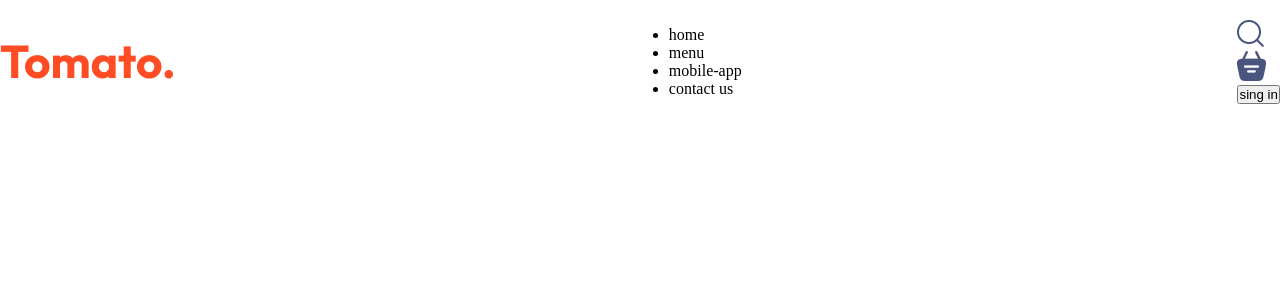
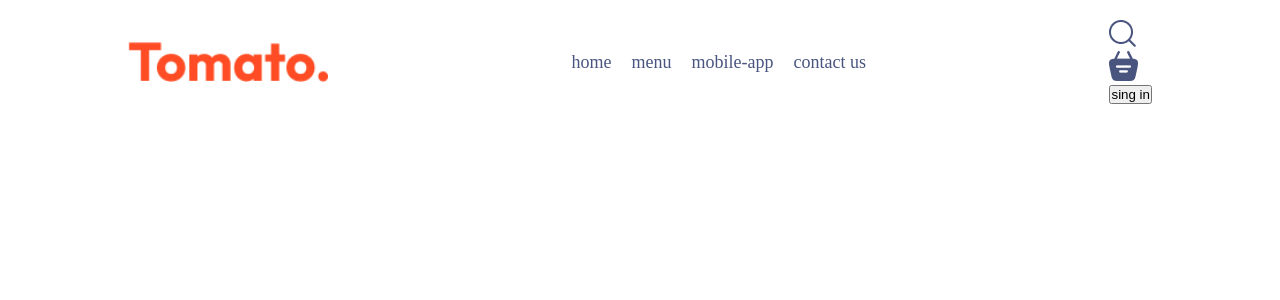
Before and after one commit to shaxa98/DliweryFood, a React (Vite) app in the folder Food/: page / in a window 1280 px wide. Shown: the top 300 px of the page. Built offline with nearby package versions, Linux system fonts and the light colour scheme.

Commit message:
update navbar-menu

```diff
--- a/Food/src/components/navbar/Navbar.css
+++ b/Food/src/components/navbar/Navbar.css
@@ -4,3 +4,17 @@
   justify-content: space-between;
   align-items: center;
 }
+.app {
+  width: 80%;
+  margin: auto;
+}
+.navbar .logo {
+  width: 200px;
+}
+.navbar-menu {
+  display: flex;
+  list-style: none;
+  gap: 20px;
+  color: #49557e;
+  font-size: 18px;
+}
```
